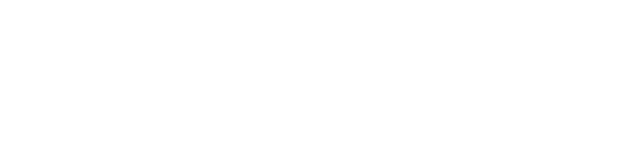
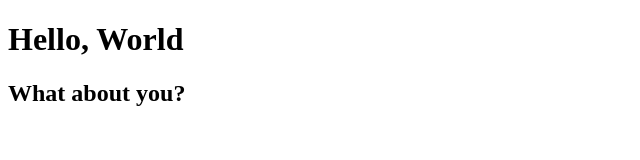
Before and after one commit to rashedsir/TestFile, a plain HTML site: page index.html in a window 1280 px wide. Shown: the whole page, without its empty margins (0-640 px from the left). Drawn offline with Linux system fonts and the light colour scheme.

Commit message:
1st Change

```diff
--- a/index.html
+++ b/index.html
@@ -2,6 +2,7 @@
 <html>
 <head></head>
 <body>
-
+    <h1>Hello, World</h1>
+    <h2>What about you?</h2>
 </body>
 </html>
```
